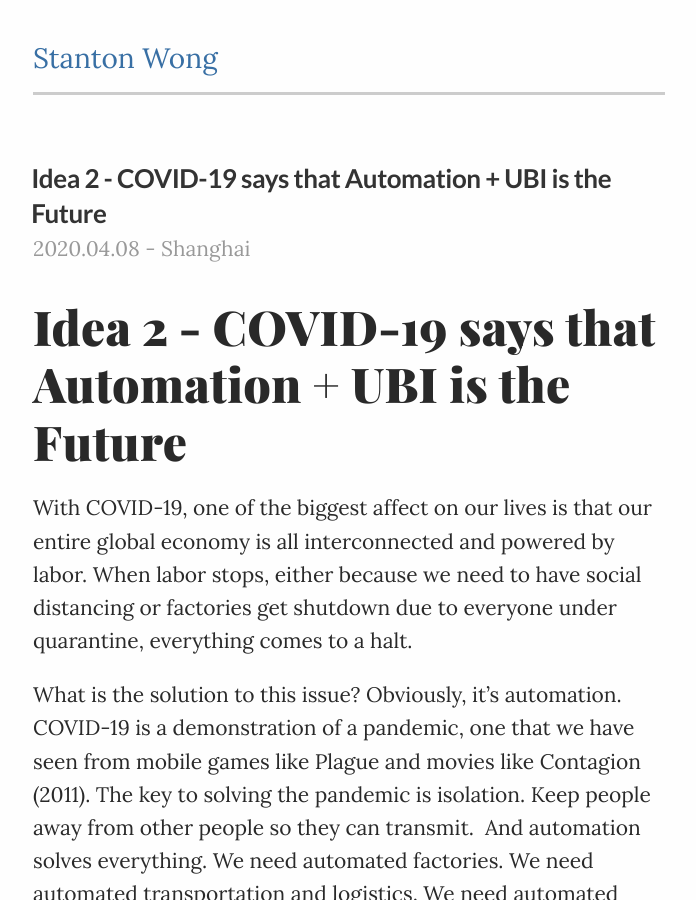
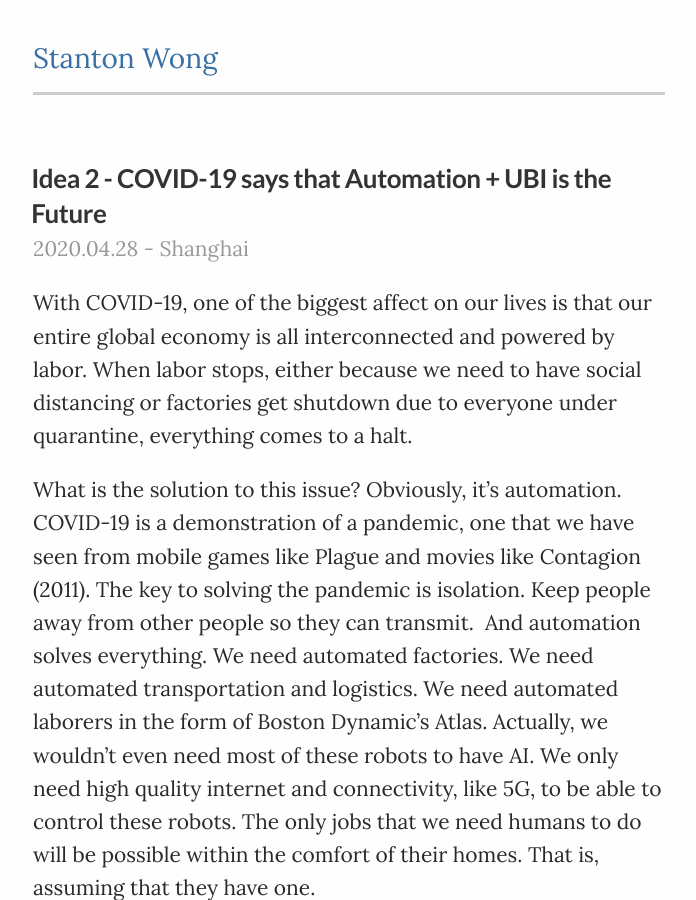
Before and after one commit to stantonwong/stantonwong-old.github.io, a Jekyll site: the page built from _posts/2020-04-28-idea-2.md, in a window 1280 px wide and 900 px high. Shown: the whole window, without its empty margins (291-987 px from the left). Built offline with Jekyll 4.4.1, drawn with Linux system fonts in a browser that asks for light colours; some web fonts are replaced.

Commit message:
removed H1 from posts and fixed date for idea 2

```diff
--- a/_posts/2020-04-28-idea-2.md
+++ b/_posts/2020-04-28-idea-2.md
@@ -1,11 +1,9 @@
 ---
 layout: post
 title: Idea 2 - COVID-19 says that Automation + UBI is the Future
-date: 2020-04-8 19:30:00 +0800
+date: 2020-04-28 19:30:00 +0800
 location: Shanghai
 ---
-
-# Idea 2 - COVID-19 says that Automation + UBI is the Future
 
 With COVID-19, one of the biggest affect on our lives is that our entire global economy is all interconnected and powered by labor. When labor stops, either because we need to have social distancing or factories get shutdown due to everyone under quarantine, everything comes to a halt.
 
```
Also changed, not shown: _posts/2020-04-18-idea-0.md (+1 -3 lines), _posts/2020-04-27-idea-1.md (+0 -2 lines).
